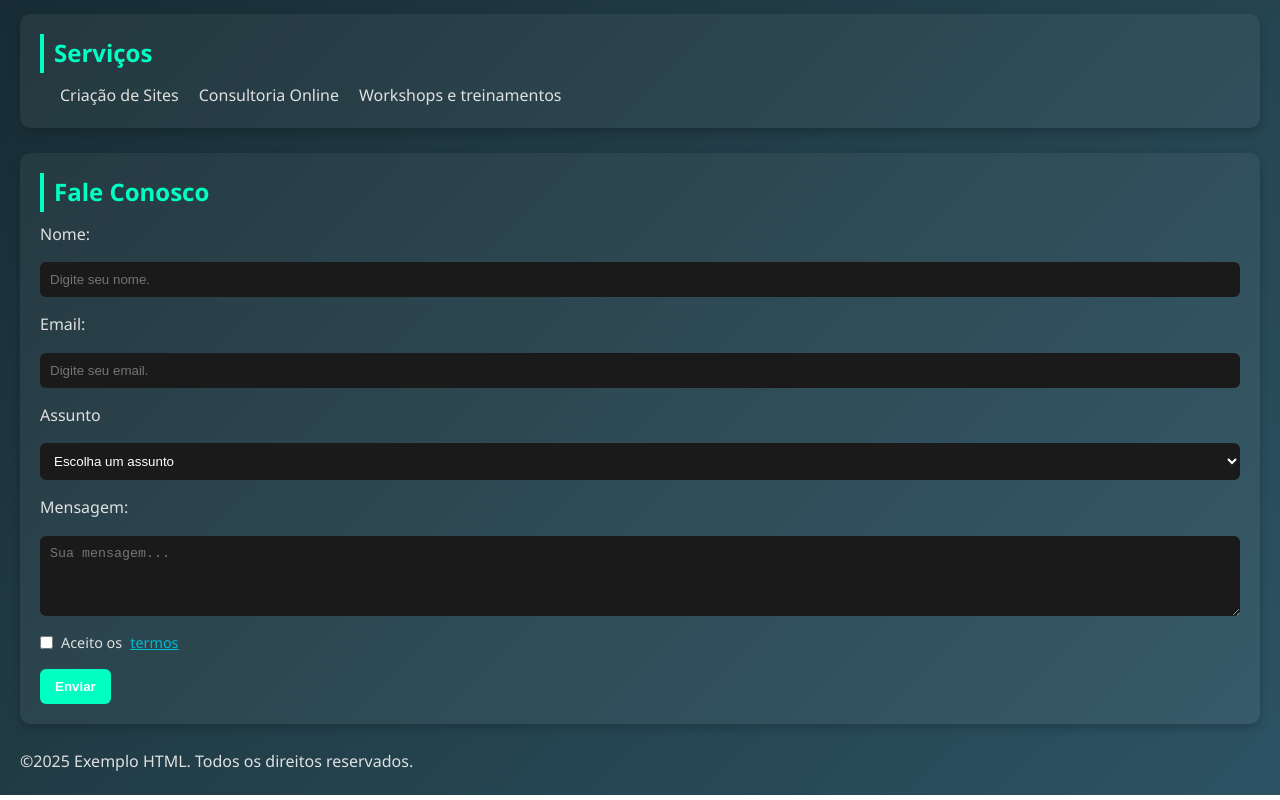
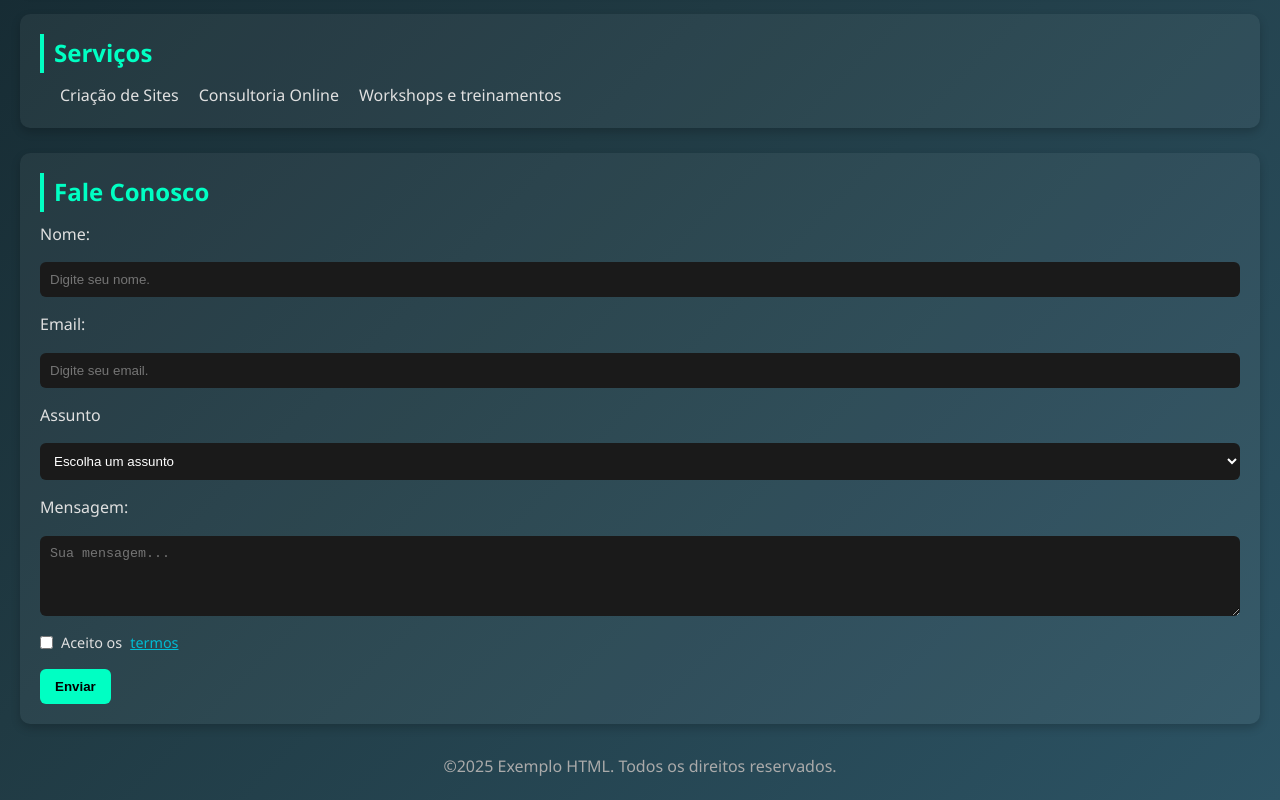
Before and after one commit to Alsdr/ProjetoWeb, a plain HTML site: page index.html in a window 1280 px wide. Shown: the part 632-1432 px from the top of the page. Drawn offline with Linux system fonts and the light colour scheme.

Commit message:
css patch

```diff
--- a/styles.css
+++ b/styles.css
@@ -101,10 +101,19 @@ label.checkbox-label{
 button{
     padding: 10px 15px;
     background-color: #00ffc3;
-    color: #ffffff;
+    color: #000;
     border: none;
     border-radius: 6px;
     cursor: pointer;
     font-weight: bold;
     transition: background-color 0.3s;
 }
+button:hover{
+    background-color: #00bfa5;
+}
+footer{
+    text-align: center;
+    margin-top: 30px;
+    color: #aaaaaa;
+    font-size: 0.9rem;
+}
```
